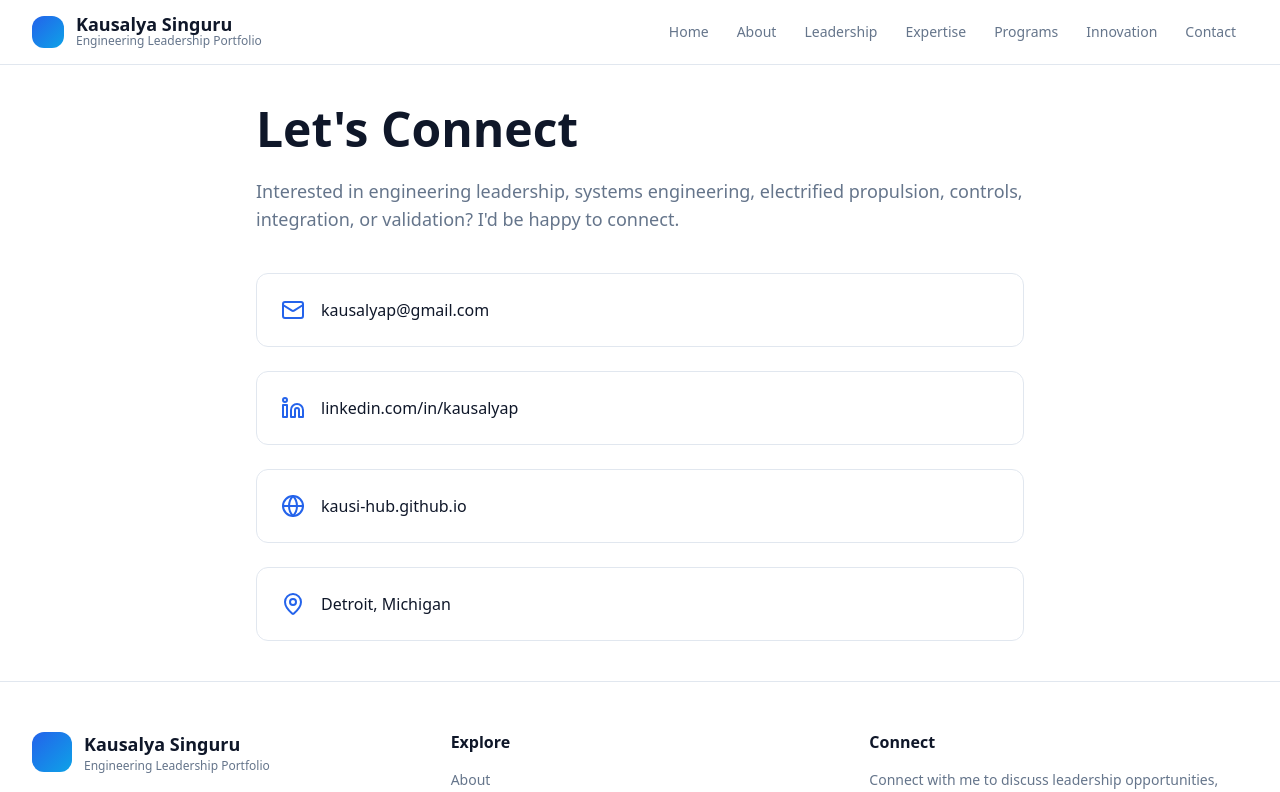
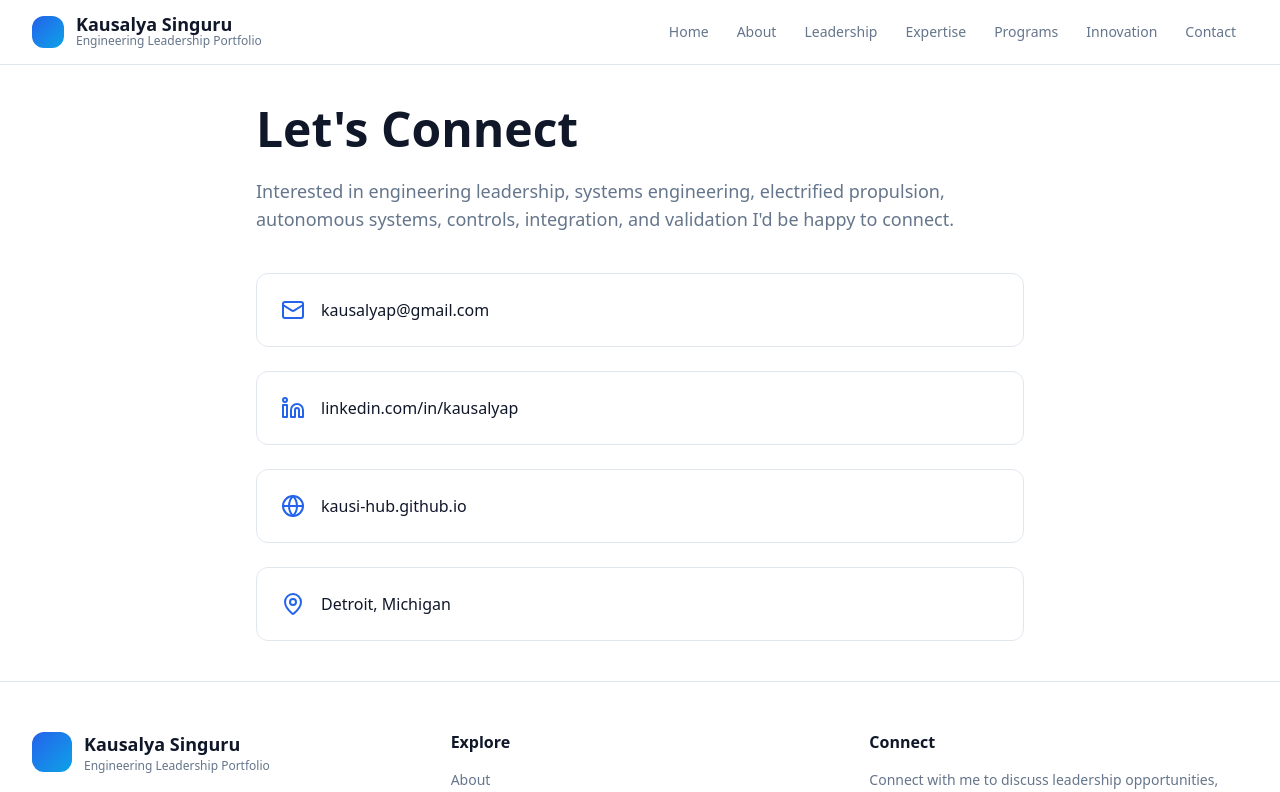
Before and after one commit to Kausi-hub/personal-website, a Next.js app: page /contact in a window 1280 px wide. Shown: the top 792 px of the page. Built offline with nearby package versions, Linux system fonts and the light colour scheme.

Commit message:
update home page narrative

```diff
--- a/src/app/contact/page.tsx
+++ b/src/app/contact/page.tsx
@@ -11,7 +11,7 @@ export default function ContactPage() {
 
         <p className="mb-10 text-lg text-muted-foreground">
           Interested in engineering leadership, systems engineering,
-          electrified propulsion, controls, integration, or validation?
+          electrified propulsion, autonomous systems, controls, integration, and validation
           I&apos;d be happy to connect.
         </p>
 
--- a/src/app/layout.tsx
+++ b/src/app/layout.tsx
@@ -21,7 +21,7 @@ export const metadata: Metadata = {
     template: '%s | Kausalya Singuru',
   },
   description:
-    'Engineering leader with 20+ years of experience delivering electrified propulsion, systems engineering, controls, system integration, calibration, and verification & validation solutions from concept through production.',
+    'Engineering leader with 20+ years of experience delivering electrified propulsion, autonomous systems, controls, system integration, calibration, and verification & validation solutions from concept through production.',
 
   keywords: [
     'Kausalya Singuru',
```
